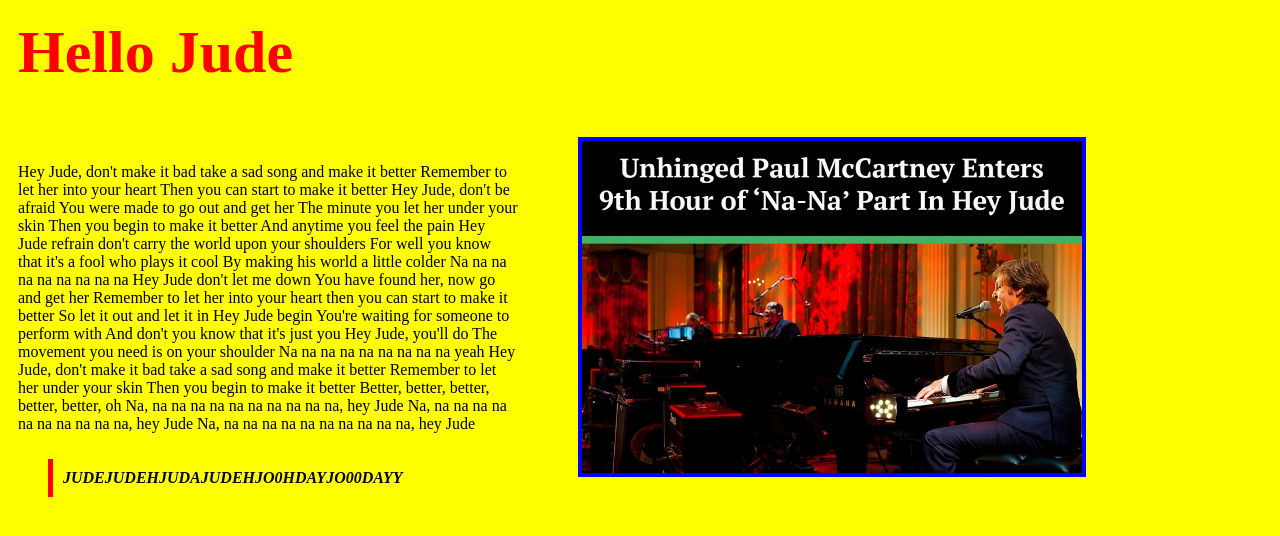
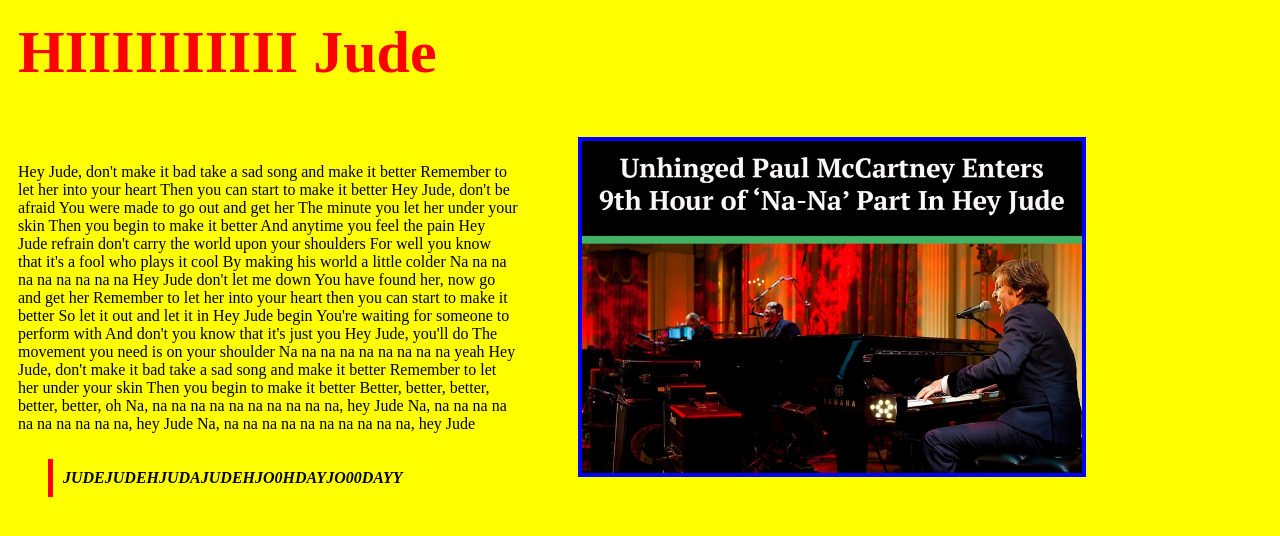
Before and after one commit to vinayakagrawal001/Hello-Jude, a plain HTML site: page index.html in a window 1280 px wide. Drawn offline with Linux system fonts and the light colour scheme.

Commit message:
Change title to Hi

```diff
--- a/index.html
+++ b/index.html
@@ -4,7 +4,7 @@
         <link rel="stylesheet" href="files/styles.css">
     </head>
     <body>
-        <h1>Hello Jude</h1>
+        <h1>HIIIIIIIIII Jude</h1>
         <section class="two-column">
             <div class="right">
                 <p> Hey Jude, don't make it bad take a sad song and make it better
```
